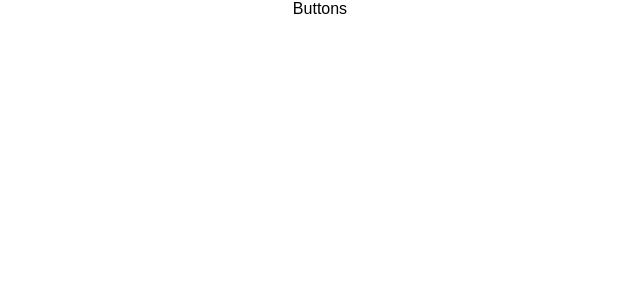
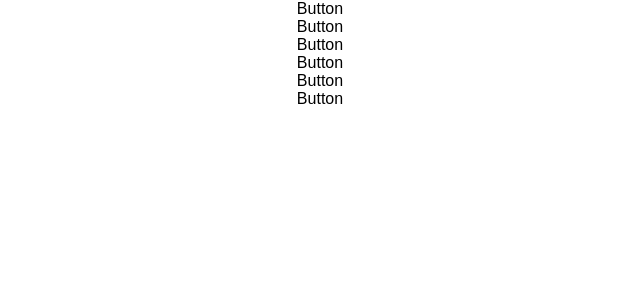
Before and after one commit to cpcamp2/Calculator, a React (Create React App) app: page / in a window 1280 px wide. Shown: the top 300 px of the page, without its empty margins (320-960 px from the left). Built offline with nearby package versions, Linux system fonts and the light colour scheme.

Commit message:
add calculate method to app file

```diff
--- a/src/App.js
+++ b/src/App.js
@@ -13,6 +13,18 @@ class App extends Component {
     }
   }
 
+  calculate = () => {
+    let solution = this.state.operations.join('');
+
+    if (solution) {
+      solution = math.eval(solution)
+      solution = math.format(solution, { precision: 14 })
+      this.setState({
+        operations: [solution]
+      })
+    };
+  }
+
   render() {
     return (
       <div className="App">
--- a/src/components/Buttons.js
+++ b/src/components/Buttons.js
@@ -3,7 +3,12 @@ import Button from './Button';
 
 const Buttons = (props) => (
   <div>
-    Buttons
+    <Button />
+    <Button />
+    <Button />
+    <Button />
+    <Button />
+    <Button />
   </div>
 );
 
```
